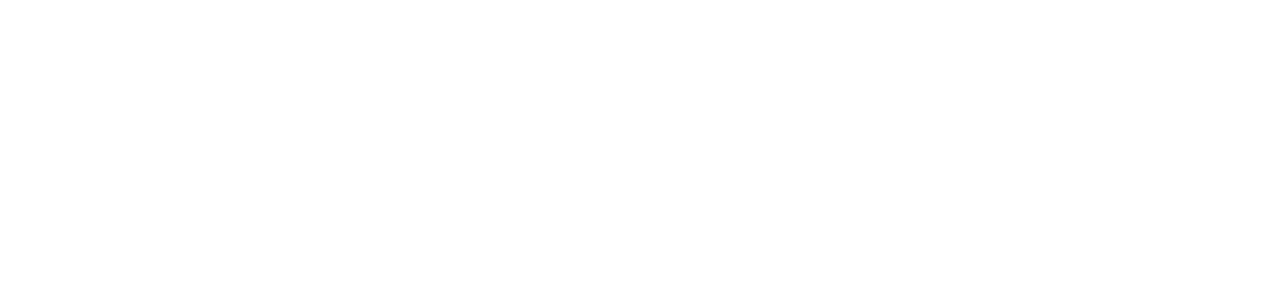
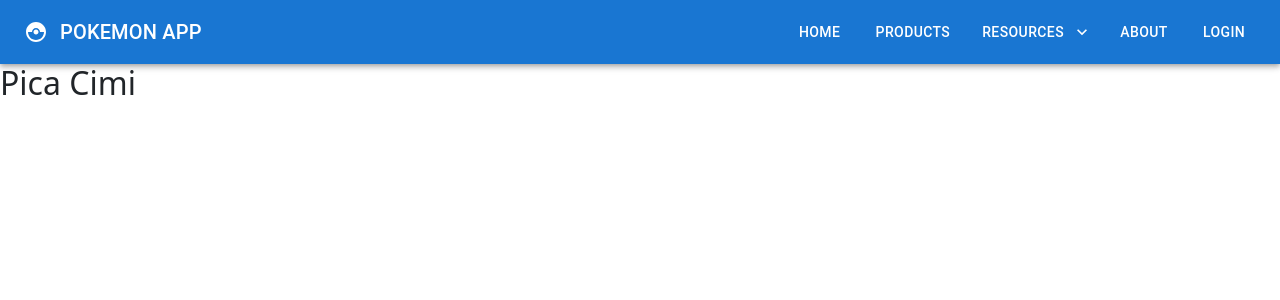
Before and after one commit to yjetegjakoves/frontend, a React (Create React App) app: page /cimi in a window 1280 px wide. Before the commit this address had no page. Shown: the top 300 px of the page. Built offline with nearby package versions, Linux system fonts and the light colour scheme.

Commit message:
Version 1

```diff
--- a/src/App.js
+++ b/src/App.js
@@ -1,8 +1,10 @@
 import 'bootstrap/dist/css/bootstrap.min.css'
 import { BrowserRouter, Routes, Route } from 'react-router-dom'
-import Signup from "./Signup";
-import Home from './Home';
-import Login from './Login';
+import Signup from "./Signup/Signup";
+import Home from './pages/Home';
+import Login from './Login/Login';
+import Proze from './pages/Proze';
+import Cimi from './pages/Cimi';
 
 
 function App() {
@@ -14,6 +16,8 @@
           <Route path = '/' element = {<Home />}></Route>
           <Route path = '/signup' element = {<Signup />}></Route>
           <Route path = '/login' element = {<Login />}></Route>
+          <Route path = '/proze' element = {<Proze />}></Route>
+          <Route path = '/cimi' element = {<Cimi />}></Route>
 
       </Routes>
 
--- a/src/Login.js
+++ b/src/Login/Login.js
@@ -1,6 +1,6 @@
 import React, { useState } from 'react'
 import { Link, useNavigate } from 'react-router-dom'
-import Validation from './LoginValidation'
+import Validation from './LoginValidation';
 import axios from 'axios'
 
 function Login() {
--- a/src/Signup.js
+++ b/src/Signup/Signup.js
@@ -1,6 +1,6 @@
 import React, { useState } from 'react'
 import { Link, useNavigate } from 'react-router-dom'
-import Validation from './SignupValidation'
+import Validation from './SignupValidation';
 import axios from 'axios'
 
 function Signup() {
--- /dev/null
+++ b/src/cards/Cards.js
@@ -0,0 +1,3 @@
+// Qitu shkojin kret cards
+//5 Vene
+//Disa ushqime
--- a/src/components/Navbar.js
+++ b/src/components/Navbar.js
@@ -10,6 +10,8 @@
     MenuItem
 } from '@mui/material';
 import { useNavigate } from 'react-router-dom'
+import Login from '../Login/Login';
+
 
 
 
@@ -19,11 +21,11 @@
 const MuiNavbar = () => {
     const history = useNavigate();
     const [anchorElementi, setAnchorElementi] = useState(null);
+    const [openLogin, setOpenLogin] = useState(false);
     const handleLoginClick = () => {
-        history.push('/login'); // Navigate to '/login' route
-        handleClose(); // Close the menu if it's open
+        history('/login');
+        handleClose();
     };
-
     const hapur = Boolean(anchorElementi);
 
     const handleClose = () => {
@@ -32,6 +34,11 @@
 
     const handleClick = (event) => {
         setAnchorElementi(event.currentTarget);
+    };
+
+    const handleOpenLogin = () => {
+        setOpenLogin(true);
+        handleClose();
     };
 
     return (
--- /dev/null
+++ b/src/pages/Cimi.js
@@ -0,0 +1,13 @@
+import React from 'react'
+import MuiNavbar from '../components/Navbar'
+
+function Cimi() {
+  return (
+    <div>
+      <MuiNavbar/>
+      <h2>Pica Cimi</h2>
+    </div>
+  )
+}
+
+export default Cimi
--- a/src/Home.js
+++ b/src/pages/Home.js
@@ -1,5 +1,5 @@
 import React from 'react'
-import MuiNavbar from './components/Navbar'
+import MuiNavbar from '../components/Navbar'
 
 function Home() {
   return (
--- /dev/null
+++ b/src/pages/Proze.js
@@ -0,0 +1,13 @@
+import React from 'react'
+import MuiNavbar from '../components/Navbar'
+
+function Proze() {
+  return (
+    <div>
+      <MuiNavbar/>
+      <h2>Proze</h2>
+    </div>
+  )
+}
+
+export default Proze
```
Also changed, not shown: src/Login/LoginValidation.js (renamed from src/LoginValidation.js), src/LoginBox/MuiLoginBox.js (added), src/Signup/SignupValidation.js (renamed from src/SignupValidation.js).
